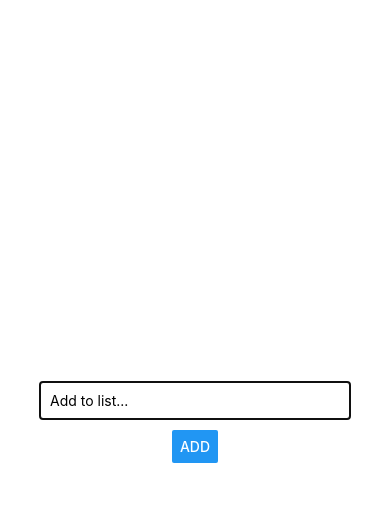
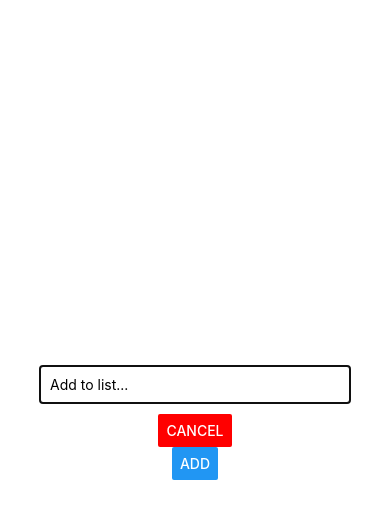
Before and after one commit to alistairjoelquinn/notes, a React Native app: screen / in a window 390 px wide. Both pictures are taken after a click on the button "ADD SOMETHING NEW...". Shown: the top 518 px of the page. Built offline with nearby package versions, Linux system fonts and the light colour scheme.

Commit message:
cancel button added to input modal

```diff
--- a/App.js
+++ b/App.js
@@ -22,6 +22,9 @@
             });
         });
     };
+    const cancelItemInput = () => {
+        setModalVisible(false);
+    }
 
     return (
         <View style={styles.screen}>
--- a/components/input-container.js
+++ b/components/input-container.js
@@ -6,6 +6,10 @@
     const itemHandler = inputValue => {
         setItem(inputValue);
     };
+    const buttonTouch = () => {
+        newItem(item);
+        setItem('');
+    }
 
     return (
         <Modal
@@ -20,8 +24,12 @@
                     value={item}
                 />
                 <Button
+                    title="CANCEL"
+                    color="red"
+                />
+                <Button
                     title='ADD'
-                    onPress={() => newItem(item)}
+                    onPress={buttonTouch}
                 />
             </View>
         </Modal>
```
